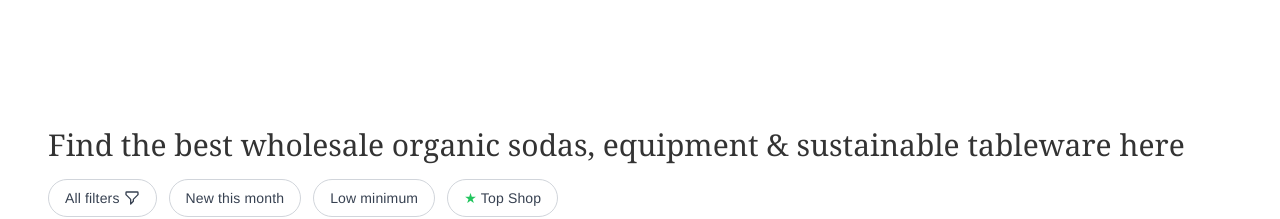
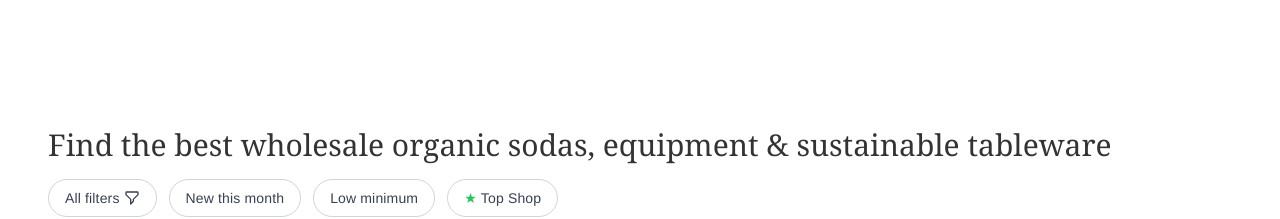
Before and after one commit to ovsharam/OSP-dash, a Next.js app: page /browse in a window 1280 px wide. Shown: the part 1600-1819 px from the top of the page. Built offline with nearby package versions, Linux system fonts and the light colour scheme.

Commit message:
Remove 'here' from browse page headline

```diff
--- a/app/browse/page.tsx
+++ b/app/browse/page.tsx
@@ -263,7 +263,7 @@ function BrowseContent() {
         <div className={`flex-1 pt-8 pb-8 transition-all duration-300 ${showSidebarFilters ? 'ml-4 md:ml-8 lg:ml-12 2xl:ml-20 mr-4 md:mr-8 lg:mr-12 2xl:mr-20' : 'ml-4 md:ml-8 lg:ml-12 2xl:ml-20 mr-4 md:mr-8 lg:mr-12 2xl:mr-20'}`}>
           {/* Headline */}
           <h1 className="f_t_base f_t_color f_t_displaySSerifRegular mb-6" style={{ "--f_t_color": "#333333" } as React.CSSProperties}>
-            Find the best wholesale organic sodas, equipment & sustainable tableware here
+            Find the best wholesale organic sodas, equipment & sustainable tableware
           </h1>
 
           {/* Filter Tags */}
```
